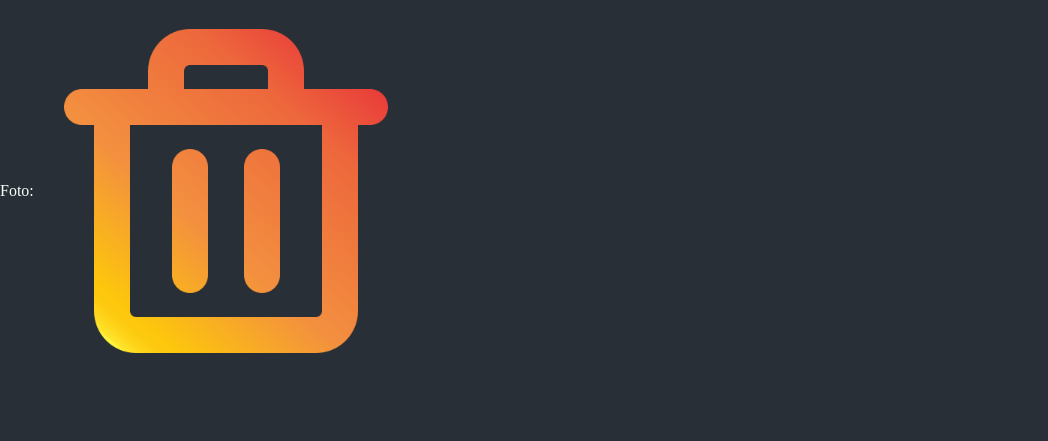
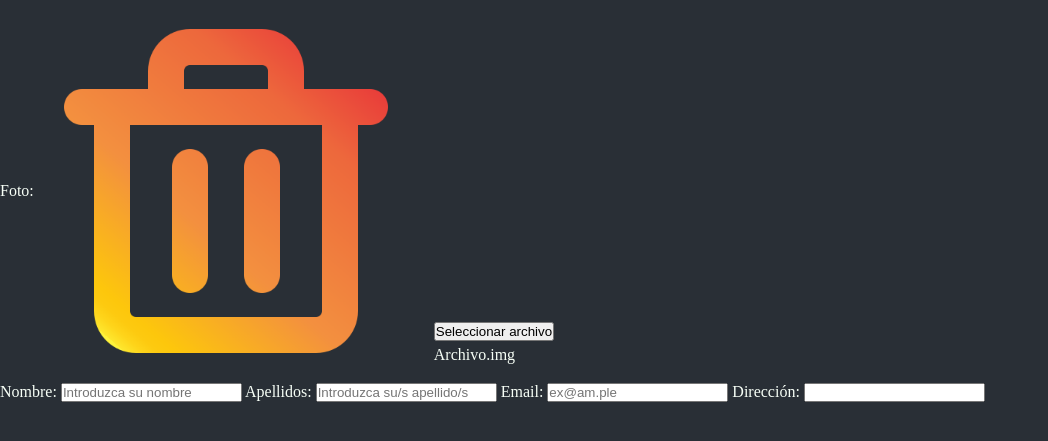
Before and after one commit to raultl12/ProyectoTW, a PHP site: page /html/edicionUsuario.html in a window 1280 px wide. Shown: the part 50-491 px from the top of the page, without its empty margins (0-1048 px from the left). Run offline with PHP 8.4, Linux system fonts and the light colour scheme.

Commit message:
cosas añadias'

```diff
--- a/css/edicionUsuario.css
+++ b/css/edicionUsuario.css
@@ -7,3 +7,15 @@
 .foto img{
     max-width: 30%;
 }
+
+.nuevo{
+    display: flex;
+    flex-direction: column;
+    align-self: flex-end;
+    padding-bottom: 1.2rem;
+    padding-left: 1rem;
+}
+
+.nuevo label{
+    margin-top: 0.3rem;
+}
--- a/html/edicionUsuario.html
+++ b/html/edicionUsuario.html
@@ -15,7 +15,29 @@
         <div class="foto">
             <label>Foto: </label>
             <img src="../img/basura.png" alt="">
+
+            <div class="nuevo">
+                <input type="submit" value="Seleccionar archivo">
+                <label>Archivo.img</label>
+            </div>
         </div>
+
+        <label>Nombre:</label>
+        <input type="text" placeholder="Introduzca su nombre">
+
+        <label>Apellidos:</label>
+        <input type="text" placeholder="Introduzca su/s apellido/s">
+
+        <label>Email:</label>
+        <input type="email" placeholder="ex@am.ple">
+
+        <!--
+            <label>Clave:</label>
+            <input type="password"><input type="password">
+        -->
+
+        <label>Dirección:</label>
+        <input type="text">
 
 
     </form>
```
